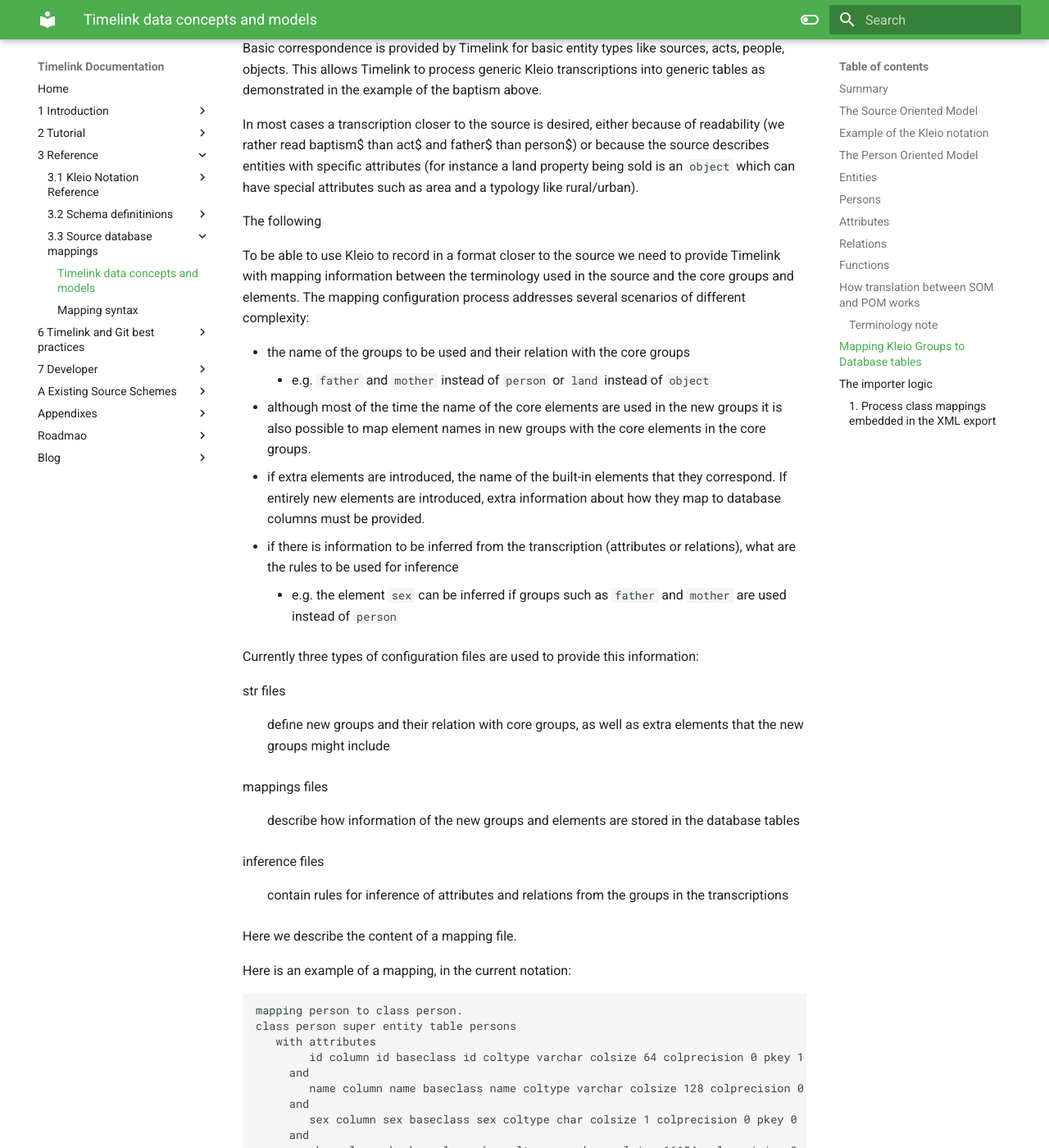
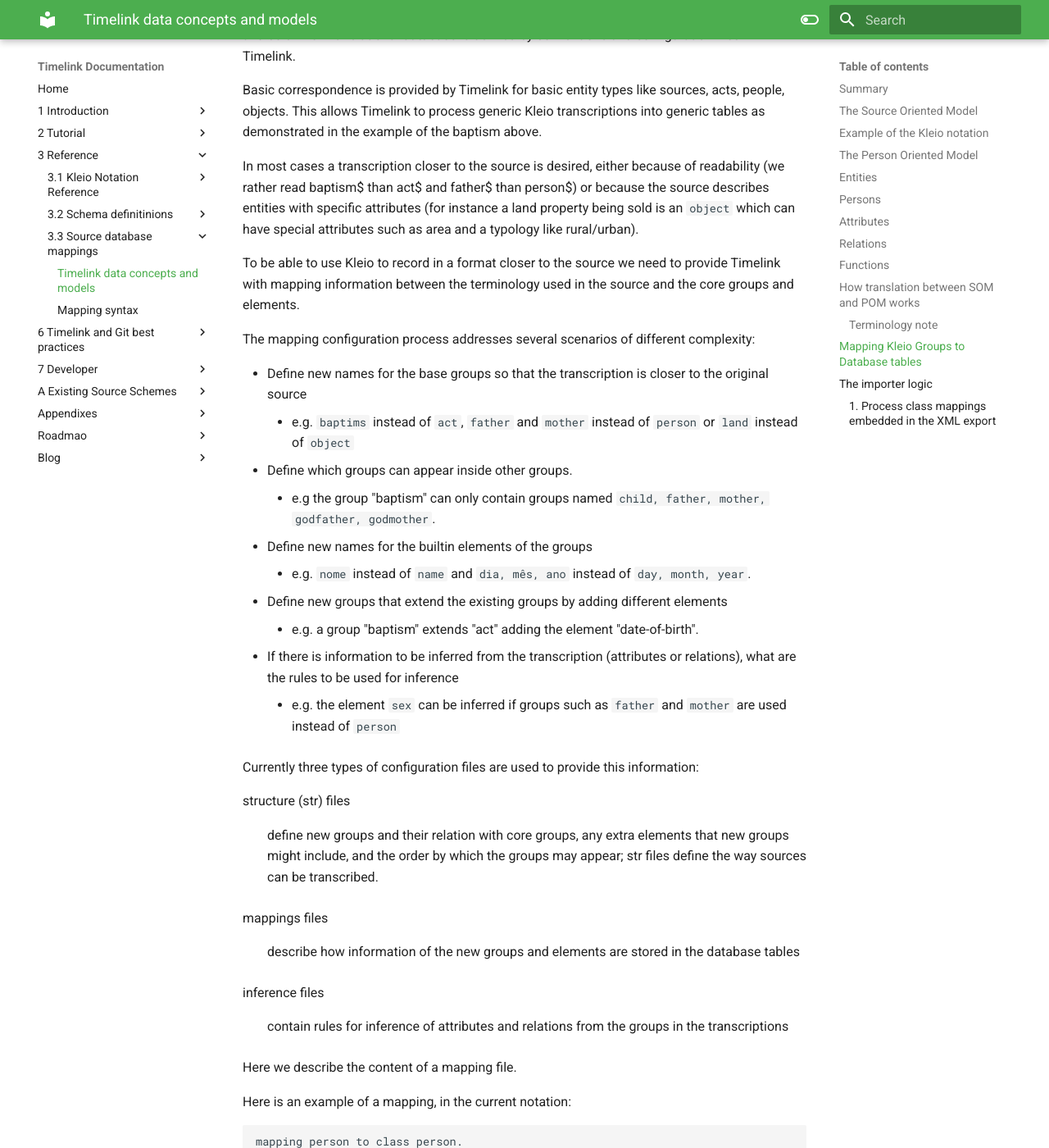
Before and after one commit to time-link/timelink-docs, an MkDocs documentation site: the page built from docs/3_Reference/3.3_Source_database_mappings/How Source-Database mappings work.md, in a window 1280 px wide and 1400 px high, scrolled down 6021 px. Shown: the whole window at 82% size. Built offline with MkDocs 1.6.1 and Material for MkDocs 9.7.7, drawn with Linux system fonts in a browser that asks for light colours; some of the changed text lies outside the part shown.

Commit message:
vault backup: 2025-03-29 11:07:07

```diff
--- a/docs/3_Reference/3.3_Source_database_mappings/How Source-Database mappings work.md
+++ b/docs/3_Reference/3.3_Source_database_mappings/How Source-Database mappings work.md
@@ -14,27 +14,29 @@
 
 Timelink uses a dual model to represent historical information.
 
--   A *text-based source-oriented data model* is used to transcribe
+-   A *source-oriented text-oriented data model* is used to transcribe
     sources with little loss of information.
--   A *person-oriented model*, that consolidates biographical data,
+-   A *person-oriented relational database model*, consolidates biographical data,
     handles inference of networks and reversible record linking
 
 The ``Kleio`` notation (Manfred Thaller) is used for source-oriented
 data input.
 
-A relational database structure is used to store person-oriented data
-together with original source context.
+A relational database structure is used to store person-oriented data,
+keeping the original source context.
 
 A special software, *the Kleio translator* processes text transcriptions
 of the sources in ``kleio`` notation and generates data for the
 the person-oriented database.
 
-This solves the inevitable tension between a source-oriented model
-and an analytical model.
+This solves the inevitable tension between a source-oriented model,
+that aims to preserve the rich complexity of the data source
+and an analytical mode that requires a formal representation of
+data and the expression of complex queries.
 
 ## The Source Oriented Model
 
-Uses a containment structure of ``source->act->persons`` and ``objects``.
+Uses a containment structure of ``source->act/events->persons`` and ``objects``.
 
 The *source oriented model* uses a number of key terms in a formal way:
 ``source``, ``act``, ``person``, ``object``, ``function``, ``attribute``
@@ -104,8 +106,8 @@
 identifier: ``id``. Such identifier is necessary to refer unambiguosly
 to a ``person``, ``object``, ``act`` or ``source``.
 
-Most ``ids`` are generated
-automatically by the *Kleio translator* when processing the source transcripts.
+Most ``ids`` are generated automatically by the *Kleio translator*
+when processing the source transcripts,
 but in some circunstances they need to be explicitly given, when a link
 between two entities needs to be recorded in an non ambiguous way, such as
 the relation between godmother and godfather in the example above.
@@ -245,25 +247,29 @@
 a land property being sold is an `object` which can have special attributes such as
 area and a typology like rural/urban).
 
-The following
+To be able to use Kleio to record in a format closer to the source we need
+to provide Timelink with mapping information between the terminology used in the source and the core groups and elements.
 
-To be able to use Kleio to record in a format closer to the source we need
-to provide Timelink with mapping information between the terminology used in the source and the core groups and elements.  The mapping configuration process addresses several scenarios of different complexity:
+The mapping configuration process addresses several scenarios of different complexity:
 
--   the name of the groups to be used and their relation with the core groups
-    -   e.g. `father` and `mother` instead of `person` or `land` instead of
-        `object`
--   although most of the time the name of the core elements are used in the new groups it is also possible to map element names in new groups with the core elements in the core groups.
--   if extra elements are introduced, the name of the built-in elements that they correspond. If entirely new elements are introduced, extra information about how they map to database columns must be provided.
--   if there is information to be inferred from the transcription (attributes or relations), what are the rules to be used for inference
+-  Define new  names for the base groups so that the transcription is closer to the original source
+	- e.g. `baptims` instead of `act`, `father` and `mother` instead of `person` or `land` instead of `object`
+- Define which groups can appear inside other groups.
+	- e.g the group "baptism" can only contain groups named `child, father, mother, godfather, godmother`.
+- Define new names for the builtin elements of the groups
+	- e.g. `nome` instead of `name` and `dia, mês, ano` instead of `day, month, year`.
+-   Define new groups that extend the existing groups by adding different elements
+	- e.g. a group "baptism" extends "act" adding the element "date-of-birth".
+-  If there is information to be inferred from the transcription (attributes or relations), what are the rules to be used for inference
     -   e.g. the element `sex` can be inferred if groups such as `father`
         and `mother` are used instead of `person`
 
 Currently three types of configuration files are used to provide this information:
 
-str files
-:   define new groups and their relation with core groups, as well
-    as extra elements that the new groups might include
+structure (str) files
+:   define new groups and their relation with core groups, any extra elements that
+	 new groups might include, and the order by which the groups may appear;
+	 str files define the way sources can be transcribed.
 
 mappings files
 :   describe how information of the new groups and elements are
```
